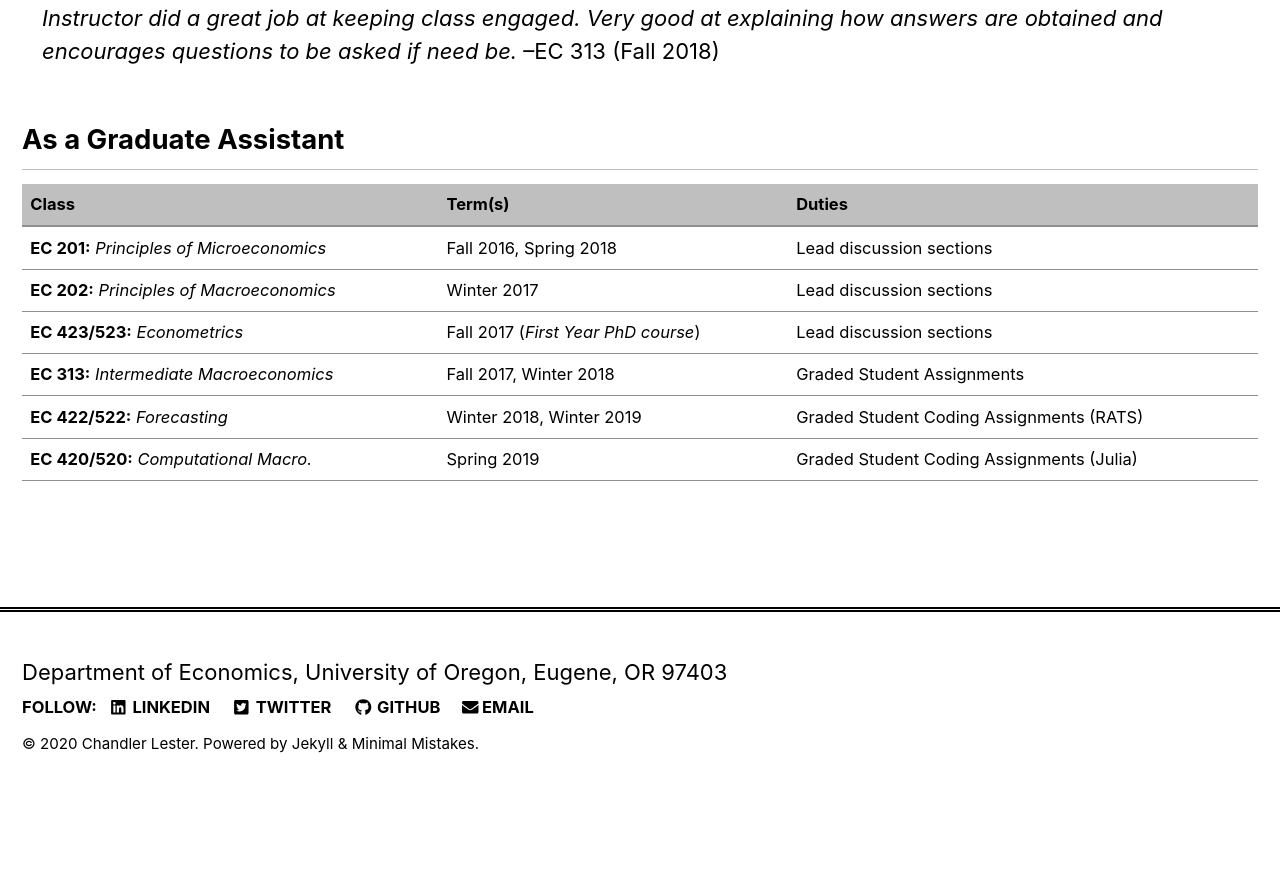
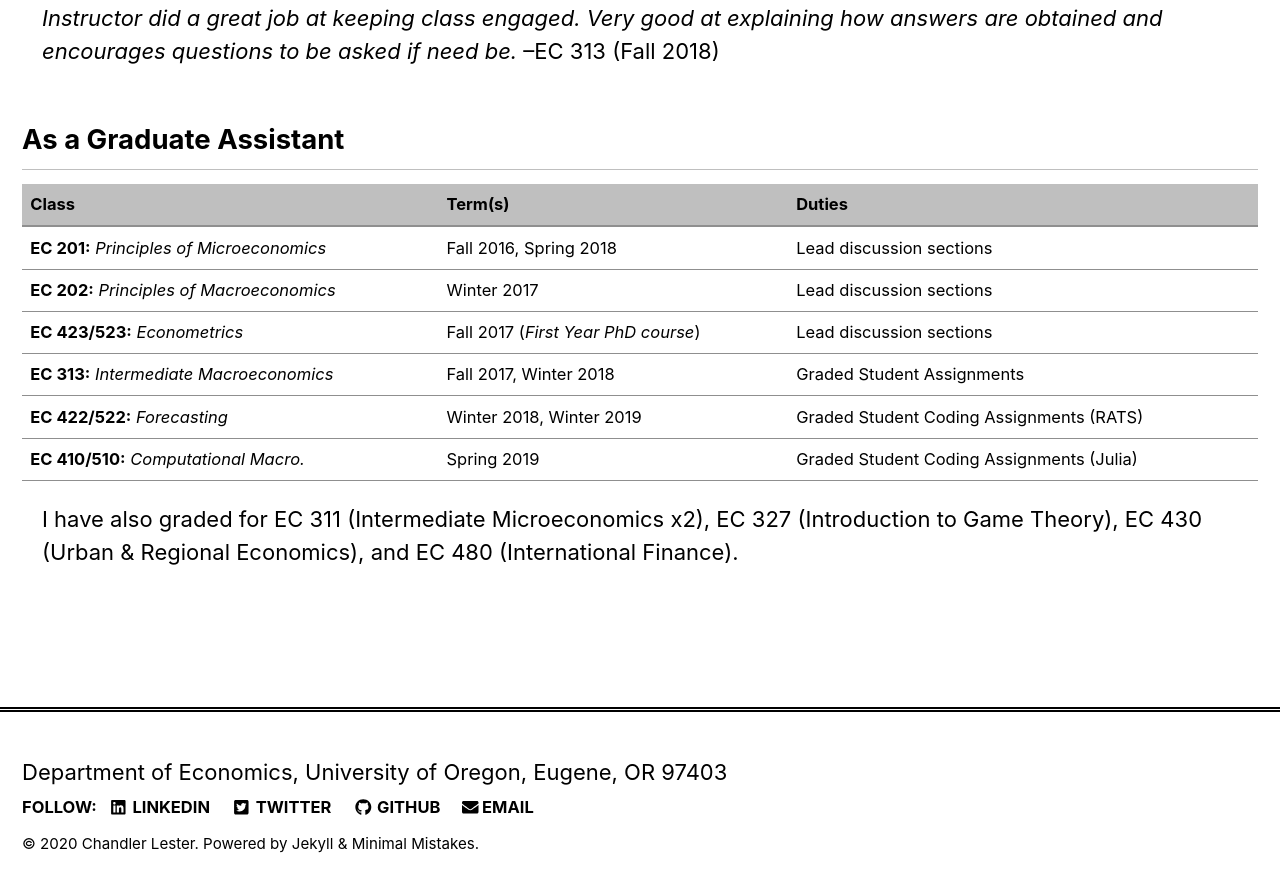
Before and after one commit to mibarnes/chandlerlester.github.io, a Jekyll site: the page built from _pages/teaching.md, in a window 1280 px wide and 900 px high, scrolled down 1508 px. Shown: the top 892 px of the window. Built offline with Jekyll 4.4.1, drawn with Linux system fonts in a browser that asks for light colours; nearby versions of some CDN libraries; before the commit the page ends 2308 px from its top, so only the background shows below that.

Commit message:
Update teaching.md

```diff
--- a/_pages/teaching.md
+++ b/_pages/teaching.md
@@ -56,4 +56,6 @@ asked if need be.* --EC 313 (Fall 2018)
 |**EC 423/523:** *Econometrics*  | Fall 2017  (*First Year PhD course*) | Lead discussion sections |
 |**EC 313:** *Intermediate Macroeconomics* | Fall 2017, Winter 2018| Graded Student Assignments |
 |**EC 422/522:** *Forecasting* | Winter 2018, Winter 2019 | Graded Student Coding Assignments (RATS)|
-|**EC 420/520:** *Computational Macro.* | Spring 2019| Graded Student Coding Assignments (Julia)|
+|**EC 410/510:** *Computational Macro.* | Spring 2019| Graded Student Coding Assignments (Julia)|
+
+I have also graded for EC 311 (Intermediate Microeconomics x2), EC 327 (Introduction to Game Theory), EC 430 (Urban & Regional Economics), and EC 480 (International Finance).
```
